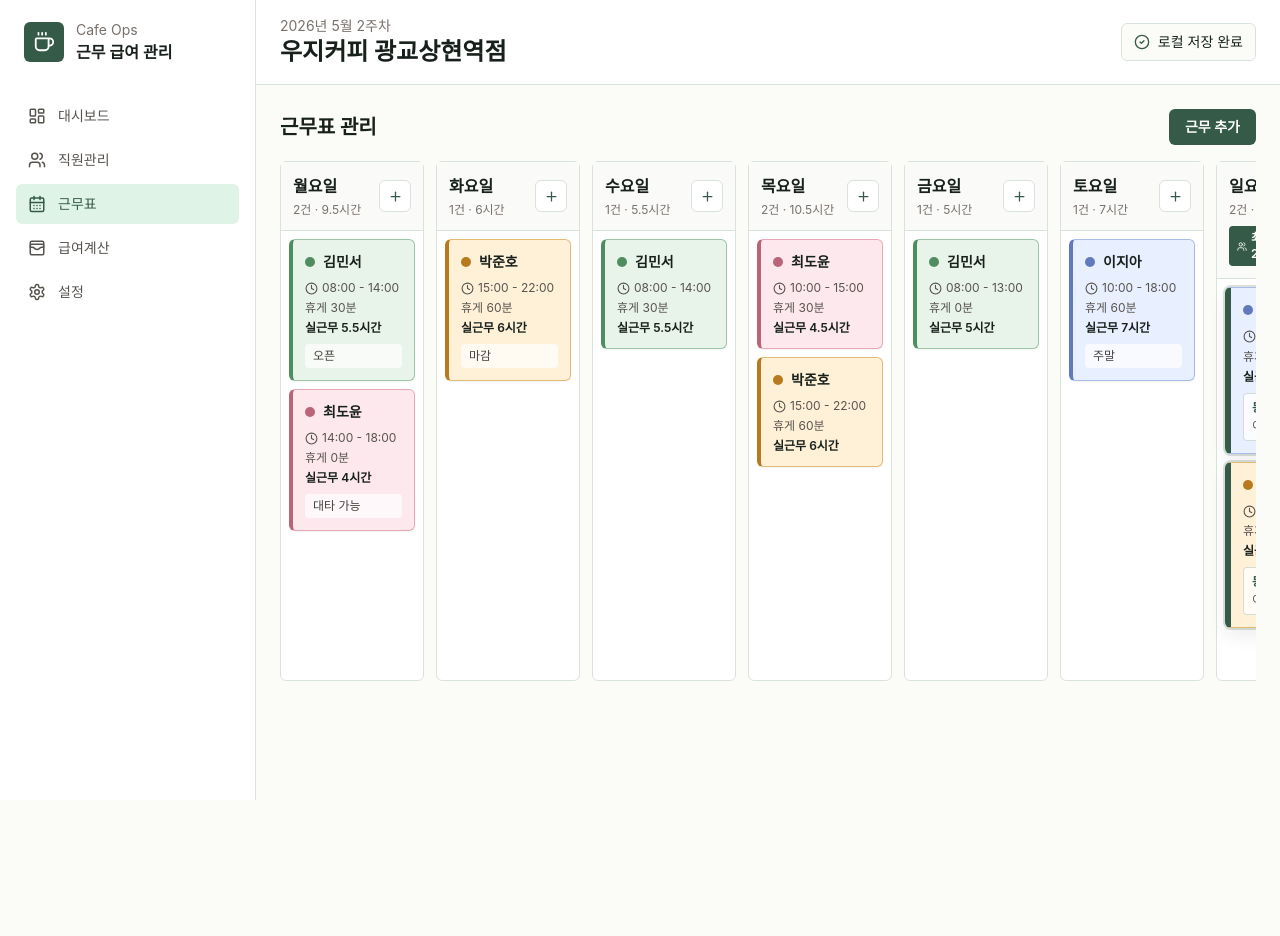
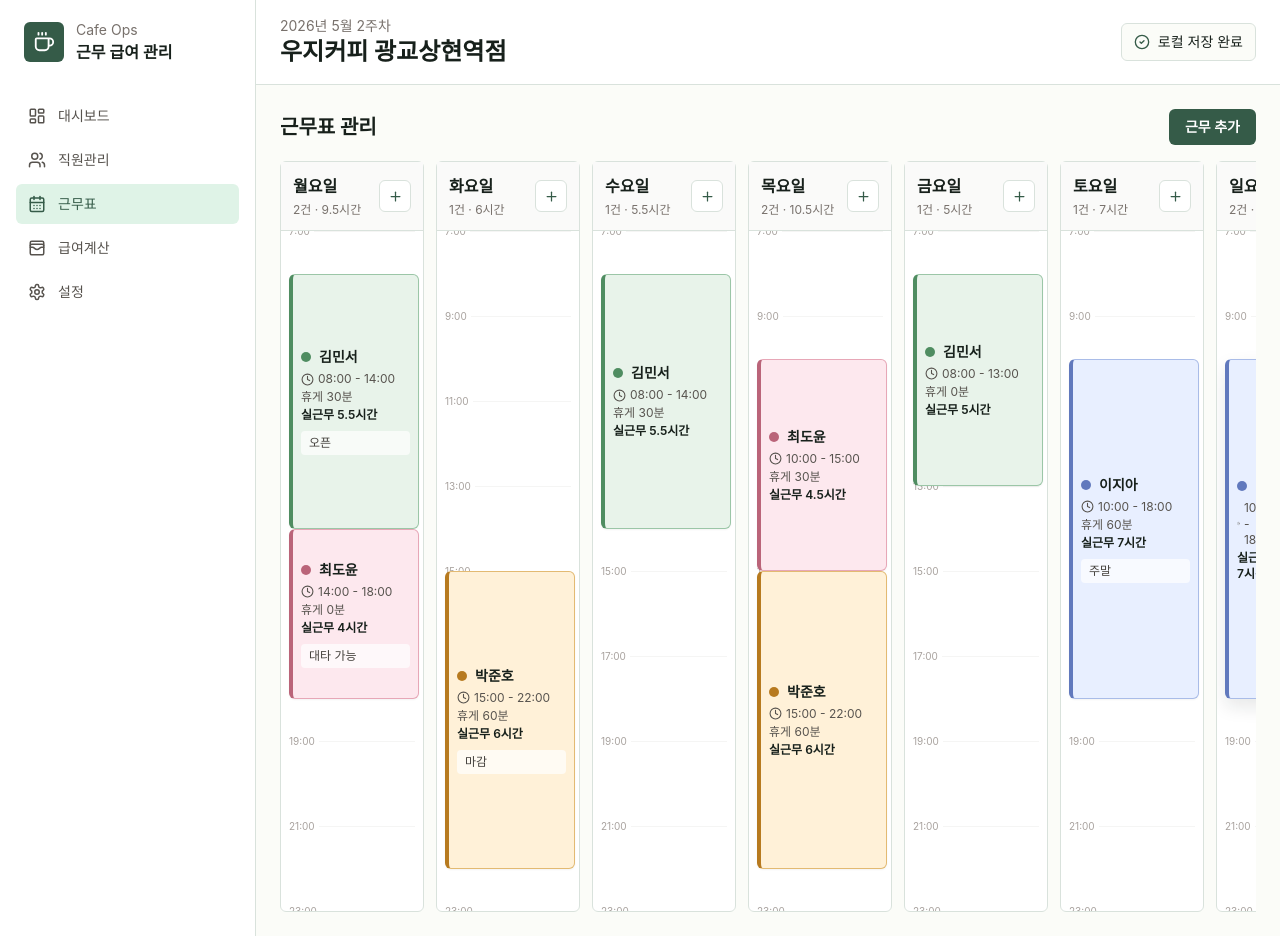
Before and after one commit to heekeunlee/cafe_manager, a React (Vite) app: page / in a window 1280 px wide. Both pictures are taken after a click on the button "근무표". Before the commit the page ends 800 px from the top, so only its background shows below. Built offline with nearby package versions, Linux system fonts and the light colour scheme.

Commit message:
Redesign schedule with spatial overlap lanes

```diff
--- a/src/App.tsx
+++ b/src/App.tsx
@@ -48,6 +48,11 @@ const emptyShift = (employeeId: string, weekday: Weekday): Shift => ({
   repeatsWeekly: true,
   note: "",
 });
+
+const SCHEDULE_START_MINUTES = 7 * 60;
+const SCHEDULE_END_MINUTES = 23 * 60;
+const SCHEDULE_RANGE_MINUTES = SCHEDULE_END_MINUTES - SCHEDULE_START_MINUTES;
+const scheduleHourMarks = Array.from({ length: 9 }, (_, index) => 7 + index * 2);
 
 const normalizeSettings = (settings: StoreSettings): StoreSettings => ({
   ...sampleSettings,
@@ -630,11 +635,8 @@ function ScheduleView({
             const dayShifts = shifts
               .filter((shift) => shift.weekday === day.key)
               .sort((a, b) => a.startTime.localeCompare(b.startTime));
+            const positionedShifts = buildPositionedShifts(dayShifts);
             const dayHours = dayShifts.reduce((total, shift) => total + calculateShiftHours(shift), 0);
-            const maxConcurrentWorkers = Math.max(
-              0,
-              ...dayShifts.map((shift) => countConcurrentWorkers(shift, dayShifts)),
-            );
 
             return (
               <section key={day.key} className="min-h-[520px] rounded-md border border-line bg-white">
@@ -645,12 +647,6 @@ function ScheduleView({
                       <p className="mt-1 text-xs text-stone-500">
                         {dayShifts.length}건 · {formatHours(dayHours)}
                       </p>
-                      {maxConcurrentWorkers > 1 && (
-                        <p className="mt-2 inline-flex items-center gap-1 rounded bg-moss px-2 py-1 text-xs font-semibold text-white">
-                          <Users size={13} />
-                          최대 동시 {maxConcurrentWorkers}명
-                        </p>
-                      )}
                     </div>
                     <button
                       onClick={() => openAddModal(day.key)}
@@ -661,33 +657,40 @@ function ScheduleView({
                     </button>
                   </div>
                 </div>
-                <div className="space-y-2 p-2">
+                <div className="relative h-[680px] overflow-hidden p-2">
+                  {scheduleHourMarks.map((hour) => (
+                    <div
+                      key={hour}
+                      className="pointer-events-none absolute left-2 right-2 border-t border-stone-100"
+                      style={{ top: `${((hour * 60 - SCHEDULE_START_MINUTES) / SCHEDULE_RANGE_MINUTES) * 100}%` }}
+                    >
+                      <span className="absolute -top-2 bg-white pr-1 text-[10px] text-stone-400">{`${hour}:00`}</span>
+                    </div>
+                  ))}
                   {dayShifts.length === 0 && (
-                    <div className="rounded-md border border-dashed border-line px-3 py-8 text-center text-xs text-stone-500">
+                    <div className="absolute inset-x-2 top-16 rounded-md border border-dashed border-line px-3 py-8 text-center text-xs text-stone-500">
                       근무 없음
                     </div>
                   )}
-                  {dayShifts.map((shift) => {
+                  {positionedShifts.map(({ shift, lane, laneCount }) => {
                     const employee = employees.find((target) => target.id === shift.employeeId);
                     const overlapped = hasOverlap(shift);
-                    const concurrentWorkerCount = countConcurrentWorkers(shift, dayShifts);
-                    const concurrentNames = getConcurrentEmployeeNames(shift, dayShifts, employees);
                     const color = getEmployeePastelColor(shift.employeeId);
-                    const isConcurrent = concurrentWorkerCount > 1;
+                    const isSplit = laneCount > 1;
+                    const position = getShiftPositionStyle(shift, lane, laneCount);
 
                     return (
                       <button
                         key={shift.id}
                         onClick={() => openEditModal(shift)}
-                        className="w-full rounded-md border p-3 text-left shadow-sm transition hover:-translate-y-0.5 hover:shadow"
+                        className="absolute rounded-md border p-2 text-left shadow-sm transition hover:z-10 hover:-translate-y-0.5 hover:shadow"
                         style={{
+                          ...position,
                           backgroundColor: overlapped ? "#fff4dd" : color.background,
                           borderColor: overlapped ? "#d38a28" : color.border,
-                          borderLeftColor: isConcurrent ? "#355b48" : overlapped ? "#d38a28" : color.accent,
-                          borderLeftWidth: isConcurrent ? 6 : 4,
-                          boxShadow: isConcurrent
-                            ? "0 0 0 2px rgba(53, 91, 72, 0.18), 0 8px 18px rgba(23, 32, 27, 0.08)"
-                            : undefined,
+                          borderLeftColor: overlapped ? "#d38a28" : color.accent,
+                          borderLeftWidth: 4,
+                          boxShadow: isSplit ? "0 8px 18px rgba(23, 32, 27, 0.1)" : undefined,
                         }}
                       >
                         <div className="flex items-start justify-between gap-2">
@@ -696,30 +699,19 @@ function ScheduleView({
                             <strong className="truncate text-sm">{employee?.name ?? "직원 없음"}</strong>
                           </div>
                           <div className="flex shrink-0 items-center gap-1">
-                            {isConcurrent && (
-                              <span className="rounded bg-moss px-1.5 py-0.5 text-[11px] font-bold text-white">
-                                {concurrentWorkerCount}명
-                              </span>
-                            )}
                             {overlapped && <AlertTriangle size={16} className="text-amber" />}
                           </div>
                         </div>
-                        <div className="mt-2 space-y-1 text-xs text-stone-600">
+                        <div className="mt-1 space-y-0.5 text-xs text-stone-600">
                           <p className="flex items-center gap-1">
                             <Clock size={13} />
                             {shift.startTime} - {shift.endTime}
                           </p>
-                          <p>휴게 {shift.breakMinutes}분</p>
+                          {laneCount === 1 && <p>휴게 {shift.breakMinutes}분</p>}
                           <p className="font-semibold text-ink">실근무 {formatHours(calculateShiftHours(shift))}</p>
                         </div>
-                        {shift.note && (
+                        {shift.note && laneCount === 1 && (
                           <p className="mt-2 rounded bg-white/70 px-2 py-1 text-xs text-stone-700">{shift.note}</p>
-                        )}
-                        {concurrentWorkerCount > 1 && (
-                          <div className="mt-2 rounded border border-moss/20 bg-white/80 px-2 py-1.5">
-                            <p className="text-xs font-bold text-moss">동시근무 {concurrentWorkerCount}명</p>
-                            <p className="mt-0.5 text-xs text-stone-600">{concurrentNames.join(", ")}</p>
-                          </div>
                         )}
                         {overlapped && <p className="mt-2 text-xs font-medium text-amber">시간 겹침</p>}
                       </button>
@@ -923,24 +915,63 @@ function getEmployeePastelColor(employeeId: string) {
   return employeePastelColors[hash % employeePastelColors.length];
 }
 
-function countConcurrentWorkers(target: Shift, dayShifts: Shift[]): number {
-  const employeeIds = new Set(
-    dayShifts
-      .filter((shift) => shiftRangesOverlap(target, shift))
-      .map((shift) => shift.employeeId),
-  );
-  return employeeIds.size;
+interface PositionedShift {
+  shift: Shift;
+  lane: number;
+  laneCount: number;
 }
 
-function getConcurrentEmployeeNames(target: Shift, dayShifts: Shift[], employees: Employee[]): string[] {
-  const employeeIds = Array.from(
-    new Set(
-      dayShifts
-        .filter((shift) => shiftRangesOverlap(target, shift))
-        .map((shift) => shift.employeeId),
-    ),
-  );
-  return employeeIds.map((id) => employees.find((employee) => employee.id === id)?.name ?? "직원 없음");
+function buildPositionedShifts(dayShifts: Shift[]): PositionedShift[] {
+  const sorted = [...dayShifts].sort((a, b) => {
+    const [aStart] = normalizedShiftRange(a);
+    const [bStart] = normalizedShiftRange(b);
+    return aStart - bStart;
+  });
+  const positioned: PositionedShift[] = [];
+  let index = 0;
+
+  while (index < sorted.length) {
+    const cluster: Shift[] = [sorted[index]];
+    let [, clusterEnd] = normalizedShiftRange(sorted[index]);
+    index += 1;
+
+    while (index < sorted.length) {
+      const [nextStart, nextEnd] = normalizedShiftRange(sorted[index]);
+      if (nextStart >= clusterEnd) break;
+      cluster.push(sorted[index]);
+      clusterEnd = Math.max(clusterEnd, nextEnd);
+      index += 1;
+    }
+
+    const laneEnds: number[] = [];
+    const clusterLayout = cluster.map((shift) => {
+      const [start, end] = normalizedShiftRange(shift);
+      const lane = laneEnds.findIndex((laneEnd) => laneEnd <= start);
+      const assignedLane = lane === -1 ? laneEnds.length : lane;
+      laneEnds[assignedLane] = end;
+      return { shift, lane: assignedLane };
+    });
+    const laneCount = Math.max(1, laneEnds.length);
+    positioned.push(...clusterLayout.map((item) => ({ ...item, laneCount })));
+  }
+
+  return positioned;
+}
+
+function getShiftPositionStyle(shift: Shift, lane: number, laneCount: number): React.CSSProperties {
+  const [rawStart, rawEnd] = normalizedShiftRange(shift);
+  const start = Math.max(rawStart, SCHEDULE_START_MINUTES);
+  const end = Math.min(rawEnd, SCHEDULE_END_MINUTES);
+  const top = ((start - SCHEDULE_START_MINUTES) / SCHEDULE_RANGE_MINUTES) * 100;
+  const height = Math.max(((end - start) / SCHEDULE_RANGE_MINUTES) * 100, 6);
+  const columnWidth = 100 / laneCount;
+
+  return {
+    top: `${top}%`,
+    height: `${height}%`,
+    left: `calc(${lane * columnWidth}% + 0.5rem)`,
+    width: `calc(${columnWidth}% - 0.75rem)`,
+  };
 }
 
 function PayrollView({ payroll, employees }: { payroll: ReturnType<typeof calculatePayroll>; employees: Employee[] }) {
```
